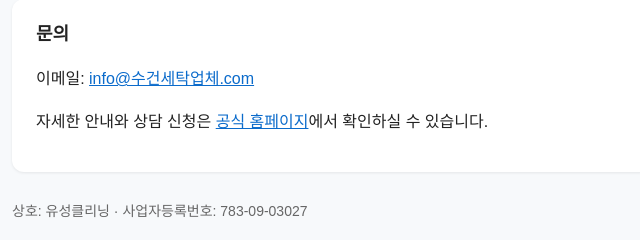
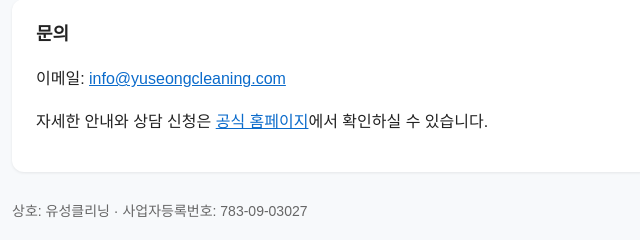
Before and after one commit to partybok-crypto/yuseong-towel-site, a plain HTML site: page index.html in a window 1280 px wide. Shown: the part 487-727 px from the top of the page, 308-948 px from the left. Drawn offline with Linux system fonts and the light colour scheme.

Commit message:
도메인을 yuseongcleaning.com으로 변경, 문의 메일 수정

```diff
--- a/index.html
+++ b/index.html
@@ -33,7 +33,7 @@ footer{margin-top:28px;font-size:14px;color:#666}
 
 <section>
 <h2>문의</h2>
-<p>이메일: <a href="mailto:info@수건세탁업체.com">info@수건세탁업체.com</a></p>
+<p>이메일: <a href="mailto:info@yuseongcleaning.com">info@yuseongcleaning.com</a></p>
 <p>자세한 안내와 상담 신청은 <a href="https://sinijini18995.imweb.me">공식 홈페이지</a>에서 확인하실 수 있습니다.</p>
 </section>
 
```
Also changed, not shown: 1 other file.
